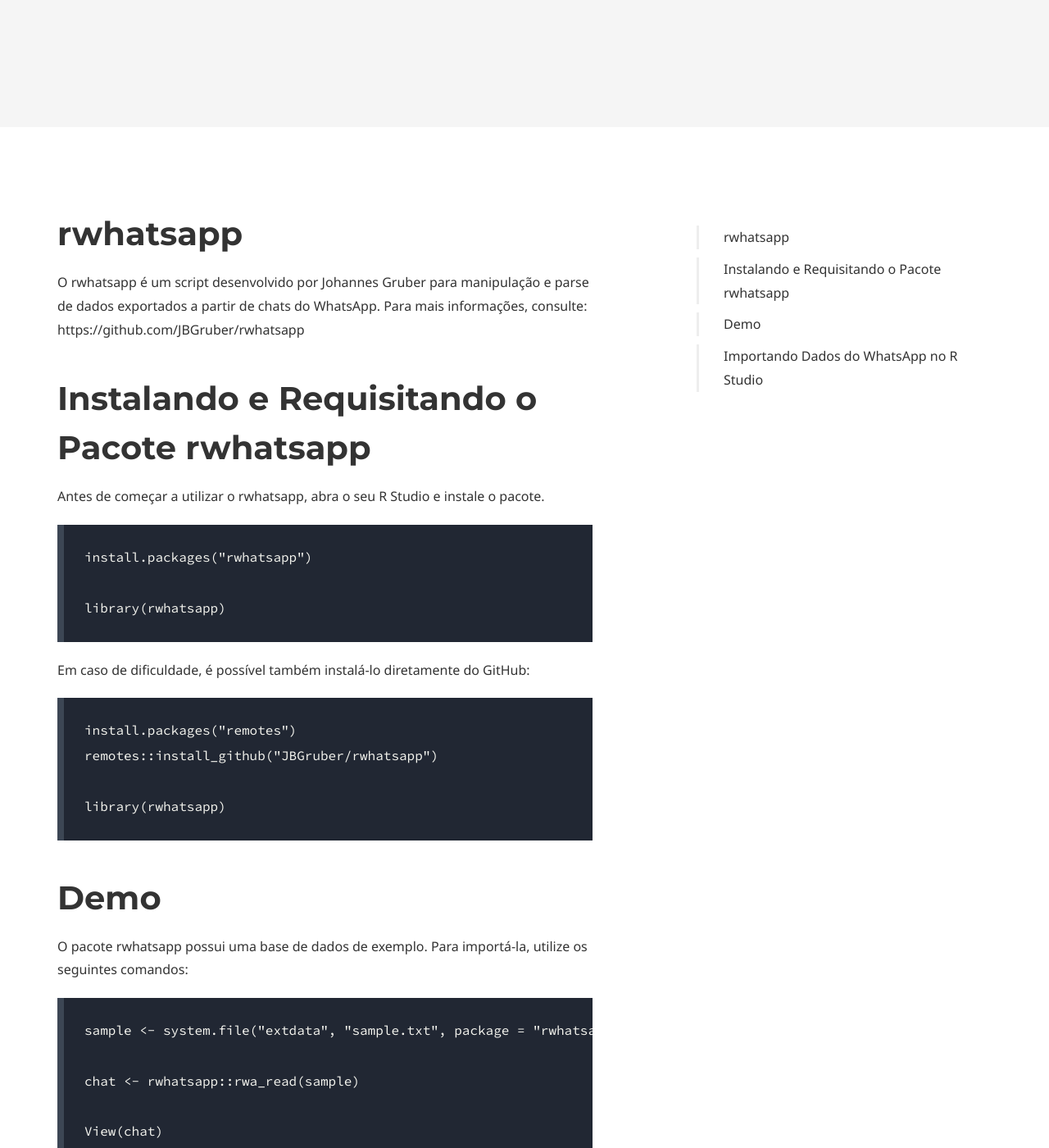
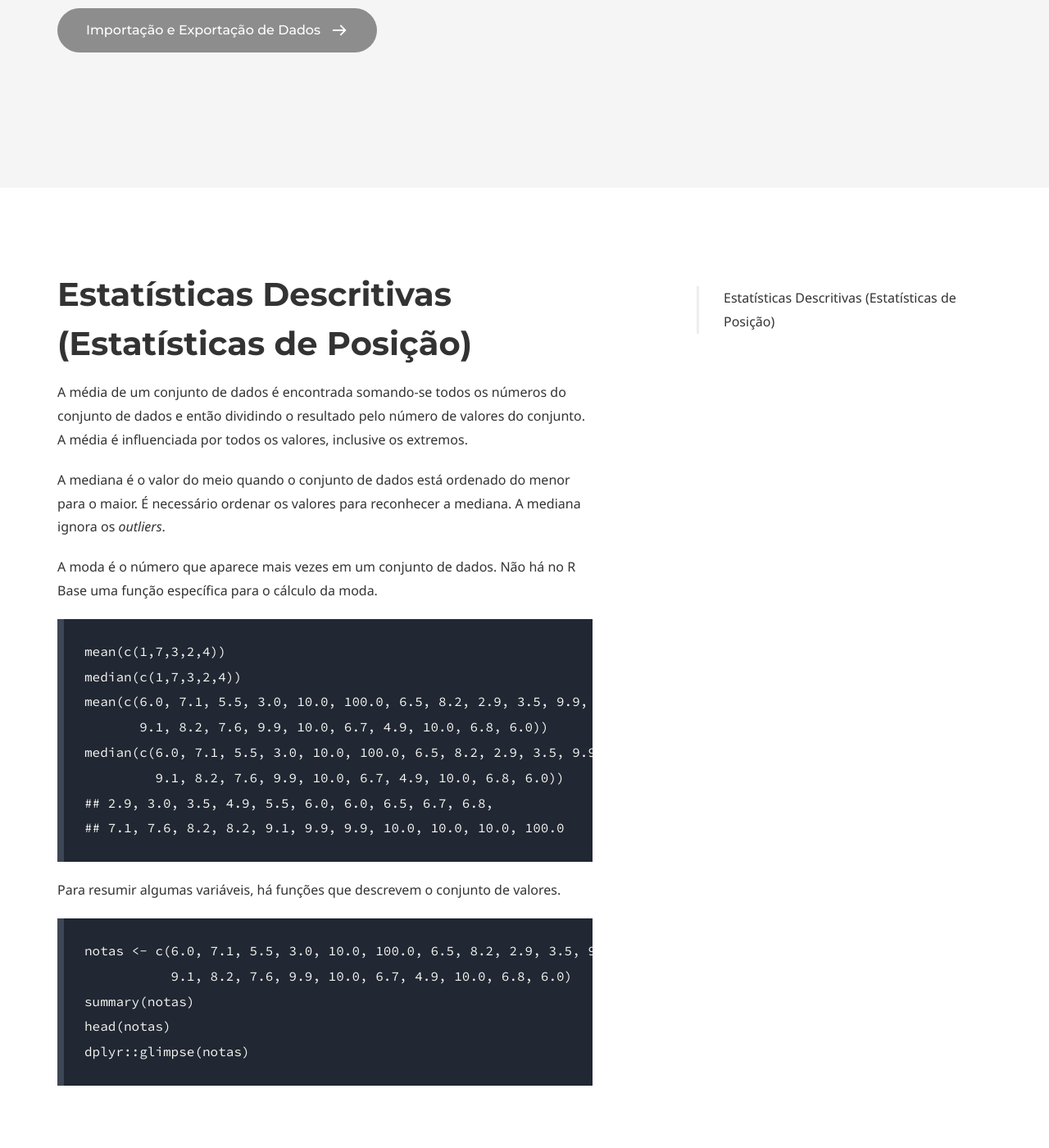
Before and after one commit to coLAB-UFF/docs, a Jekyll site: the page built from dataviz_03.md, in a window 1280 px wide and 1400 px high, scrolled down 439 px. Shown: the whole window at 82% size. Built offline with Jekyll 4.4.1, drawn with Linux system fonts in a browser that asks for light colours; some web fonts are replaced; some of the changed text lies outside the part shown.

Commit message:
Update dataviz_03.md

````diff
--- a/dataviz_03.md
+++ b/dataviz_03.md
@@ -5,15 +5,15 @@
 comments: false
 
 # Hero section
-title: zeeschuimer
-description: Curso de raspagem de dados das mídias sociais
+title: dataviz
+description: Curso de análise e visualização de dados
 
 # Author box
 author:
-    title: DDoS Lab
-    title_url: 'https://colab-uff.github.io/ddoslab/'
+    title: coLAB
+    title_url: 'https://colab-uff.github.io/'
     external_url: true
-    description: Laboratório de Combate à Desinformação e ao Discurso de Ódio em Sistemas de Comunicação em Rede
+    description: Laboratório de Pesquisa em Comunicação, Culturas Políticas e Economia da Colaboração
 
 # Micro navigation
 micro_nav: false
@@ -21,69 +21,38 @@
 # Page navigation
 page_nav:
     prev:
-        content: Exportação de Chats
-        url: '/zeeschuimer_01'
+        content: Tipos de Variáveis
+        url: '/dataviz_02'
     next:
-        content: Manipulação de Dados 1
-        url: '/zeeschuimer_03'
+        content: Importação e Exportação de Dados
+        url: '/dataviz_04'
 ---
 
-# rwhatsapp
+# Estatísticas Descritivas (Estatísticas de Posição)
 
-O rwhatsapp é um script desenvolvido por Johannes Gruber para manipulação e parse de dados exportados a partir de chats do WhatsApp. Para mais informações, consulte: https://github.com/JBGruber/rwhatsapp
+A média de um conjunto de dados é encontrada somando-se todos os números do conjunto de dados e então dividindo o resultado pelo número de valores do conjunto. A média é influenciada por todos os valores, inclusive os extremos.
 
+A mediana é o valor do meio quando o conjunto de dados está ordenado do menor para o maior. É necessário ordenar os valores para reconhecer a mediana. A mediana ignora os *outliers*.
 
-# Instalando e Requisitando o Pacote rwhatsapp
-
-Antes de começar a utilizar o rwhatsapp, abra o seu R Studio e instale o pacote.
+A moda é o número que aparece mais vezes em um conjunto de dados. Não há no R Base uma função específica para o cálculo da moda.
 
 ```
-install.packages("rwhatsapp")
-
-library(rwhatsapp)
+mean(c(1,7,3,2,4))
+median(c(1,7,3,2,4))
+mean(c(6.0, 7.1, 5.5, 3.0, 10.0, 100.0, 6.5, 8.2, 2.9, 3.5, 9.9,
+       9.1, 8.2, 7.6, 9.9, 10.0, 6.7, 4.9, 10.0, 6.8, 6.0))
+median(c(6.0, 7.1, 5.5, 3.0, 10.0, 100.0, 6.5, 8.2, 2.9, 3.5, 9.9,
+         9.1, 8.2, 7.6, 9.9, 10.0, 6.7, 4.9, 10.0, 6.8, 6.0))
+## 2.9, 3.0, 3.5, 4.9, 5.5, 6.0, 6.0, 6.5, 6.7, 6.8,
+## 7.1, 7.6, 8.2, 8.2, 9.1, 9.9, 9.9, 10.0, 10.0, 10.0, 100.0
 ```
 
-Em caso de dificuldade, é possível também instalá-lo diretamente do GitHub:
+Para resumir algumas variáveis, há funções que descrevem o conjunto de valores.
 
 ```
-install.packages("remotes")
-remotes::install_github("JBGruber/rwhatsapp")
-
-library(rwhatsapp)
+notas <- c(6.0, 7.1, 5.5, 3.0, 10.0, 100.0, 6.5, 8.2, 2.9, 3.5, 9.9,
+           9.1, 8.2, 7.6, 9.9, 10.0, 6.7, 4.9, 10.0, 6.8, 6.0)
+summary(notas)
+head(notas)
+dplyr::glimpse(notas)
 ```
-
-# Demo
-
-O pacote rwhatsapp possui uma base de dados de exemplo. Para importá-la, utilize os seguintes comandos:
-
-```
-sample <- system.file("extdata", "sample.txt", package = "rwhatsapp")
-
-chat <- rwhatsapp::rwa_read(sample)
-
-View(chat)
-```
-
-A principal função do pacote rwhatsapp é a `rwa_read()`. Esta função tem o objetivo de importar e parsear os chats do WhatsApp em formato de *dataframe* no R Studio.
-
-
-# Importando Dados do WhatsApp no R Studio
-
-Vamos agora trabalhar com dados reais não-anonimizados.
-
-Salve, no seu computador, o arquivo de texto disponível [neste link](https://raw.githubusercontent.com/ombudsmanviktor/workshop_rstats/main/aula8/Conversa%20do%20WhatsApp%20com%20Rstats.txt).
-
-Selecione o arquivo salvo no computador local:
-
-```
-grupo_rstats <- rwa_read(file.choose())
-```
-
-Ou indique o *path* diretamente no próprio comando:
-
-```
-grupo_rstats <- rwa_read(
-  "~/Downloads/Conversa do WhatsApp com Rstats.txt")
-```
-
-Vamos agora aprender a manipular e tratar esses dados...
````
